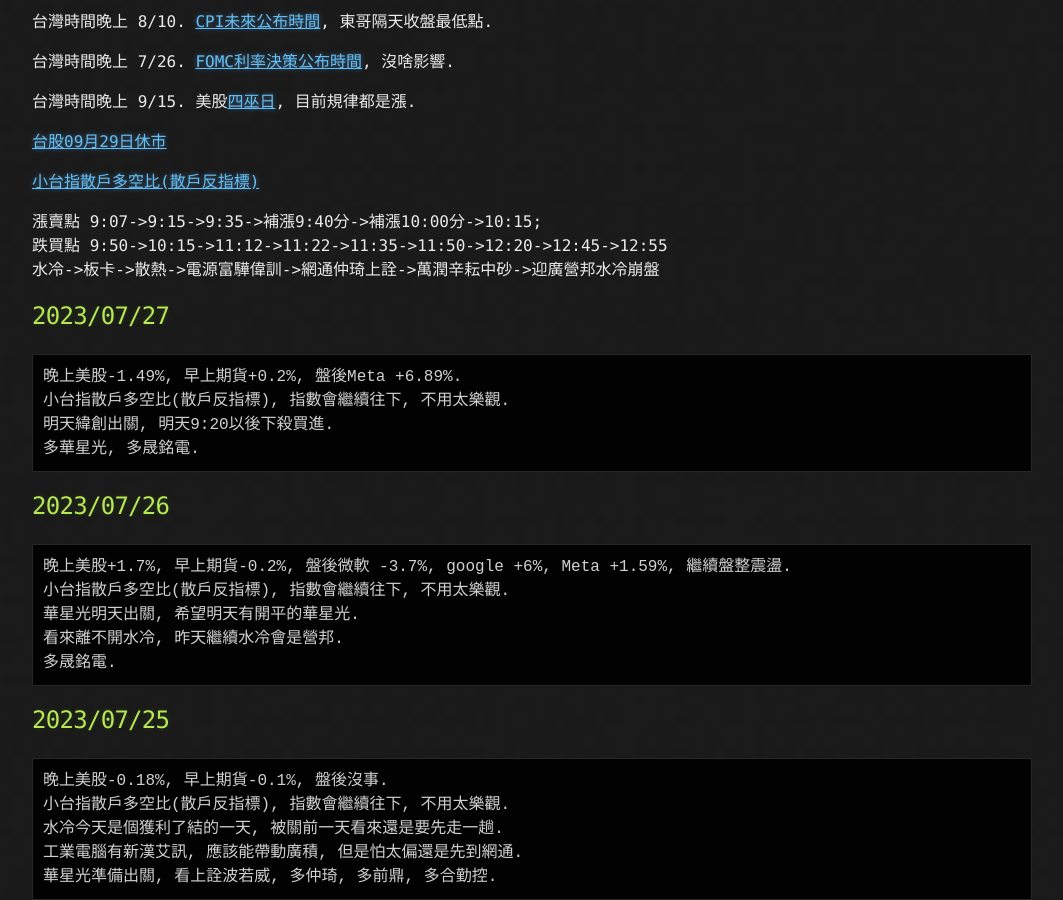
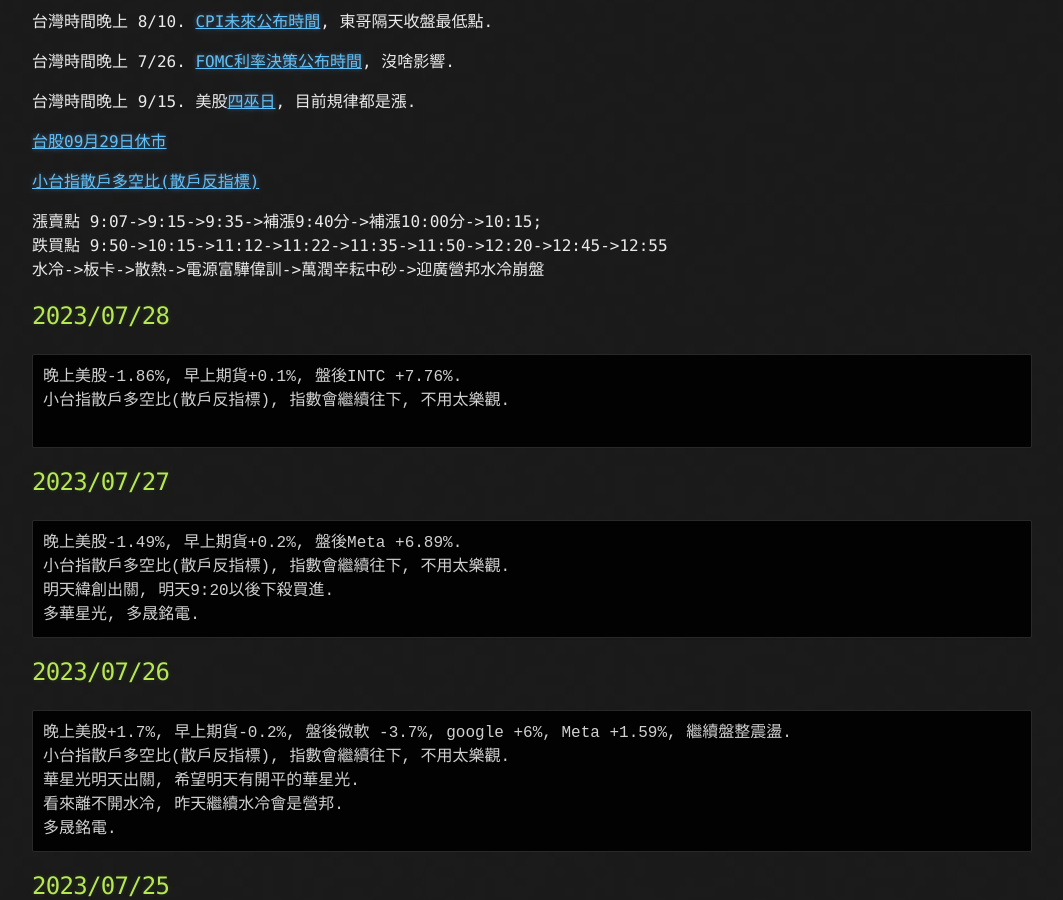
Before and after one commit to lepg5487/Stock_God, a Jekyll site: the page built from index.md, in a window 1280 px wide and 900 px high, scrolled down 328 px. Shown: the whole window, without its empty margins (108-1171 px from the left). Built offline with Jekyll 4.4.1, drawn with Linux system fonts in a browser that asks for light colours; our own code applies the rules of GitHub Pages for plain Markdown files.

Commit message:
Update index.md

````diff
--- a/index.md
+++ b/index.md
@@ -18,7 +18,14 @@ layout: testlayouts
 
 漲賣點 9:07->9:15->9:35->補漲9:40分->補漲10:00分->10:15;
 跌買點 9:50->10:15->11:12->11:22->11:35->11:50->12:20->12:45->12:55
-水冷->板卡->散熱->電源富驊偉訓->網通仲琦上詮->萬潤辛耘中砂->迎廣營邦水冷崩盤
+水冷->板卡->散熱->電源富驊偉訓->萬潤辛耘中砂->迎廣營邦水冷崩盤
+
+## 2023/07/28
+```
+晚上美股-1.86%, 早上期貨+0.1%, 盤後INTC +7.76%.
+小台指散戶多空比(散戶反指標), 指數會繼續往下, 不用太樂觀.
+
+```
 
 ## 2023/07/27
 ```
````
